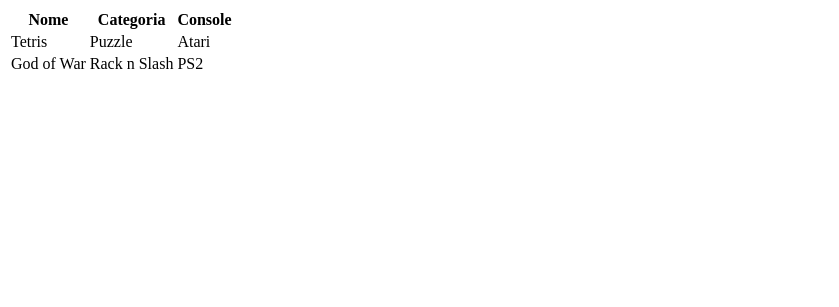
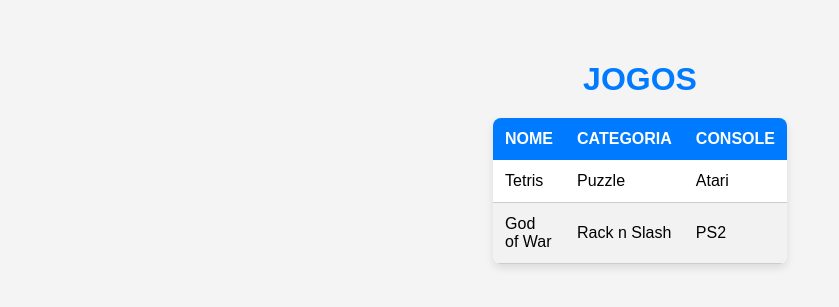
Before and after one commit to queijobrando/Site-de-Jogos, a Flask app: page / in a window 1280 px wide. Shown: the top 307 px of the page, without its empty margins (0-839 px from the left). Run offline with Flask 3, Linux system fonts and the light colour scheme.

Commit message:
Mudanças no código e css

```diff
--- a/main.py
+++ b/main.py
@@ -1,4 +1,4 @@
-from flask import Flask, render_template, request
+from flask import Flask, render_template, request, redirect
 
 class Game:#classe do jogo
     def __init__(self, nome, categoria, console):
@@ -29,7 +29,7 @@ def create():
     console = request.form.get('console')
     jogo = Game(name, category, console) #cria um jogo novo
     lista.append(jogo) #adiciona na lista de jogos
-    return render_template('lista.html', titulo_site='Site de Jogos', titulo='Jogos', games = lista)
+    return redirect('/') #redireciona para a pagina inicial
 
 if __name__ == '__main__':
     app.run(debug=True)
--- /dev/null
+++ b/static/css/style.css
@@ -0,0 +1,109 @@
+body {
+    font-family: Arial, sans-serif;
+    background-color: #f4f4f4;
+    margin: 20px;
+    padding: 20px;
+}
+
+div {
+    display: flex;
+    justify-content: center;
+    align-items: center;
+}
+
+body {
+    font-family: Arial, sans-serif;
+    background-color: #f4f4f4;
+    margin: 20px;
+    padding: 20px;
+}
+
+.container {
+    display: flex;
+    flex-direction: column;
+    align-items: center;
+    text-align: center;
+}
+
+.page-header h1 {
+    font-size: 2em;
+    color: #007bff;
+    margin-bottom: 20px;
+    text-transform: uppercase;
+    font-weight: bold;
+}
+
+.table-container {
+    width: 80%;
+    border-collapse: collapse;
+    background-color: white;
+    box-shadow: 0px 4px 8px rgba(0, 0, 0, 0.1);
+    border-radius: 8px;
+    overflow: hidden;
+}
+
+.table-header {
+    background-color: #007bff;
+    color: white;
+    text-transform: uppercase;
+}
+
+.table-header th {
+    padding: 12px;
+    text-align: left;
+}
+
+.table-body tr:nth-child(even) {
+    background-color: #f2f2f2;
+}
+
+.table-body tr:hover {
+    background-color: #ddd;
+}
+
+.table-cell {
+    padding: 12px;
+    border-bottom: 1px solid #ccc;
+}
+
+.table-header th, .table-cell {
+    text-align: left;
+}
+
+
+.table-container {
+    width: 80%;
+    border-collapse: collapse;
+    background-color: white;
+    box-shadow: 0px 4px 8px rgba(0, 0, 0, 0.1);
+    border-radius: 8px;
+    overflow: hidden;
+}
+
+.table-header {
+    background-color: #007bff;
+    color: white;
+    text-transform: uppercase;
+}
+
+.table-header th {
+    padding: 12px;
+    text-align: left;
+}
+
+.table-body tr:nth-child(even) {
+    background-color: #f2f2f2;
+}
+
+.table-body tr:hover {
+    background-color: #ddd;
+}
+
+.table-cell {
+    padding: 12px;
+    border-bottom: 1px solid #ccc;
+}
+
+.table-header th, .table-cell {
+    text-align: left;
+}
--- a/templates/lista.html
+++ b/templates/lista.html
@@ -1,32 +1,23 @@
-<!DOCTYPE html>
-<html lang="pt-br">
-    <head>
-        <meta charset="UTF-8">
-        <meta name="viewport" content="width=device-width, initial-scale=1.0">
-        <title>{{ titulo_site }}</title>
-    </head>
-    <body>
-
+{% extends "template.html" %}
+{% block conteudo %}
         <div>
-            <table>
-                <thead>
+            <table class="table-container">
+                <thead class="table-header">
                     <tr>
                         <th>Nome</th>
                         <th>Categoria</th>
                         <th>Console</th>
                     </tr>
                 </thead>
-                <tbody>
+                <tbody class="table-body">
                     {% for game in games %}
                     <tr>
-                        <td>{{ game.nome }}</td>
-                        <td>{{ game.categoria }}</td>
-                        <td>{{ game.console }}</td>
+                        <td class="table-cell">{{ game.nome }}</td>
+                        <td class="table-cell">{{ game.categoria }}</td>
+                        <td class="table-cell">{{ game.console }}</td>
                     </tr>
                     {% endfor %}
                 </tbody>
             </table>
         </div>
-
-    </body>
-</html>
+{% endblock %}
--- /dev/null
+++ b/templates/template.html
@@ -0,0 +1,19 @@
+<!DOCTYPE html>
+<html lang="pt-br">
+<head>
+    <meta charset="utf-8">
+    <meta name="viewport" content="width=device-width, initial-scale=1">
+    <title>{{ titulo_site }}</title>
+    <link rel="stylesheet" href="static\css\style.css">
+</head>
+<body>
+    <div class="container">
+      <div class="page-header">
+          <h1>{{ titulo }}</h1>
+      </div>
+
+      {% block conteudo %} {% endblock %}
+
+    </div>
+</body>
+</html>
```
Also changed, not shown: templates/newgame.html (+3 -15 lines).
